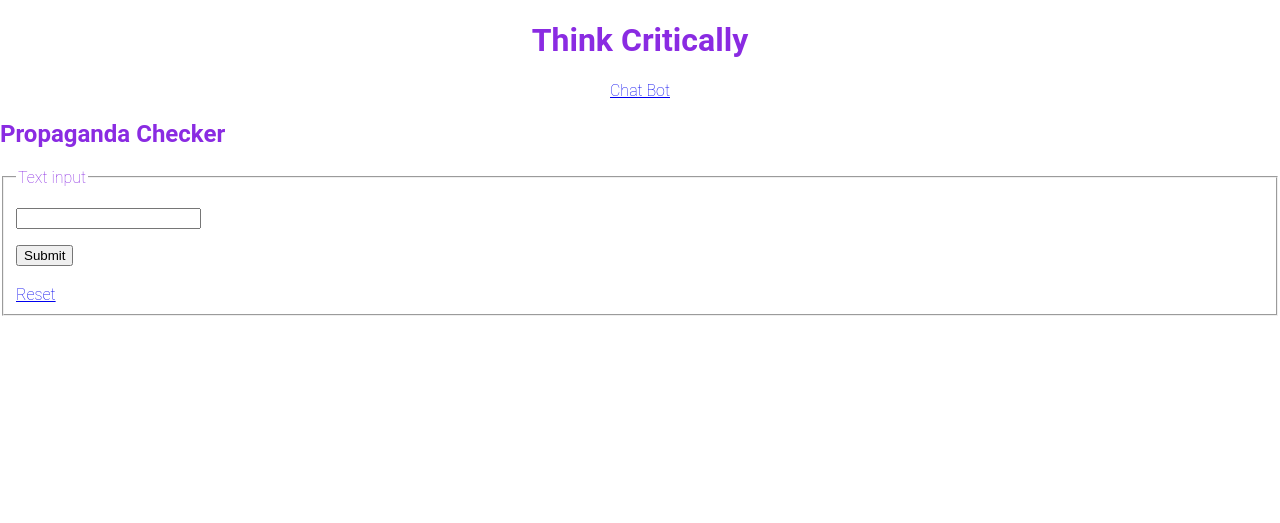
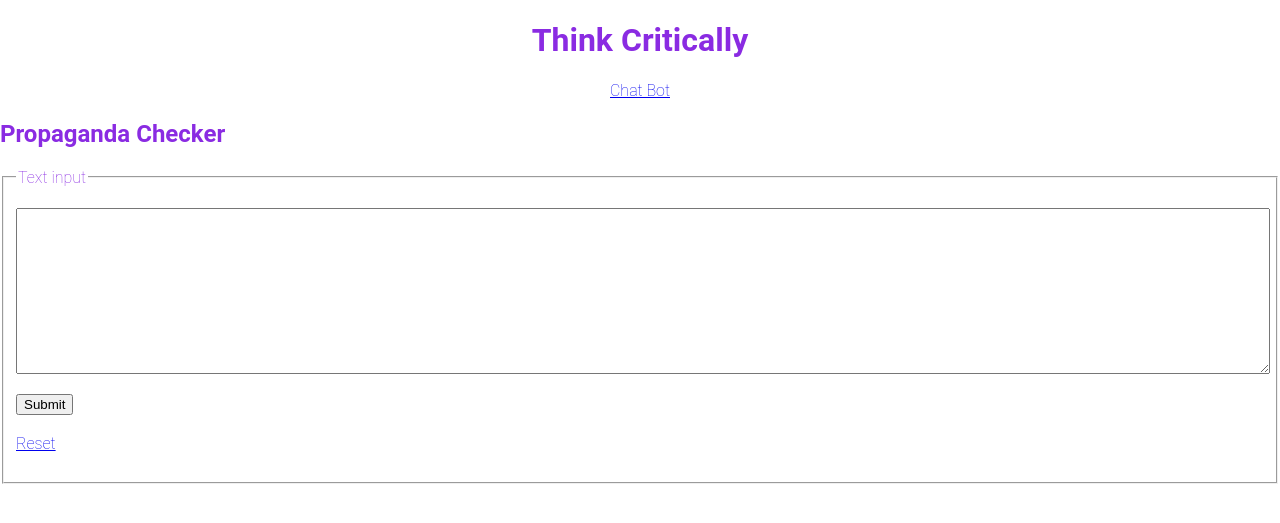
Before and after one commit to meha-goyal/BitHacks-PropagandaDetection, a Flask app: template templates/index.html in a window 1280 px wide. Shown: the top 523 px of the page. Run offline with Flask 2, Linux system fonts and the light colour scheme; the template is opened without the code that fills it, so the values that code supplies are empty; parts of the project's set-up code (start-up, migrations or seed data) failed here and were passed over.

Commit message:
Update index.html

```diff
--- a/templates/index.html
+++ b/templates/index.html
@@ -15,7 +15,8 @@
       <fieldset>
         <legend>Text input</legend>
         <p>
-          <input name = "propText" type = "string" required>
+          <textarea id="input" name="propText" style="width: 100%; height: 12em;" cols="65" rows="8" id="typedText" id="typedText"></textarea>
+					<table width="100%" cellpadding="0" cellspacing="0" border="0">
         </p>
         <input onclick="isPropaganda()" type="submit">
         <br><br>
```
